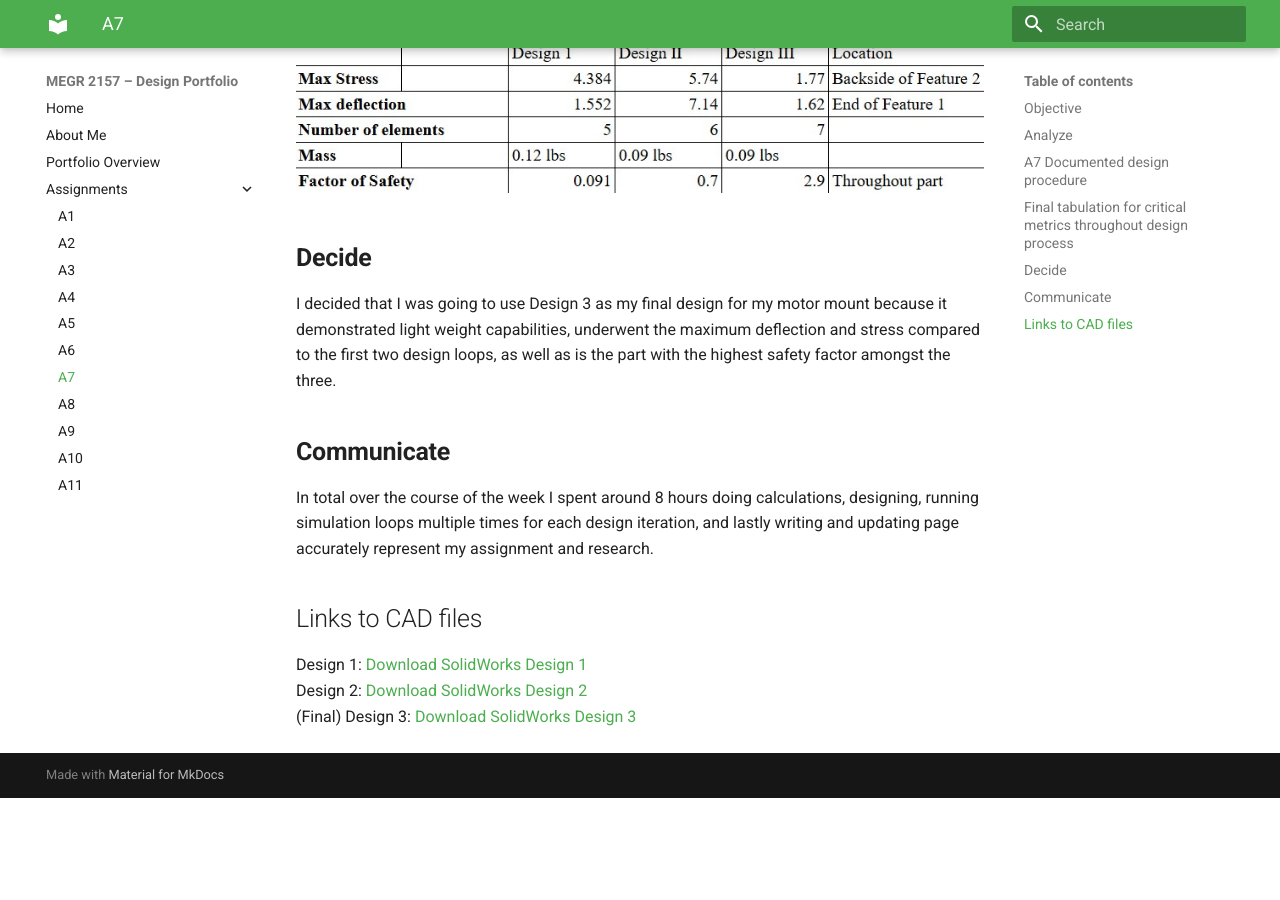
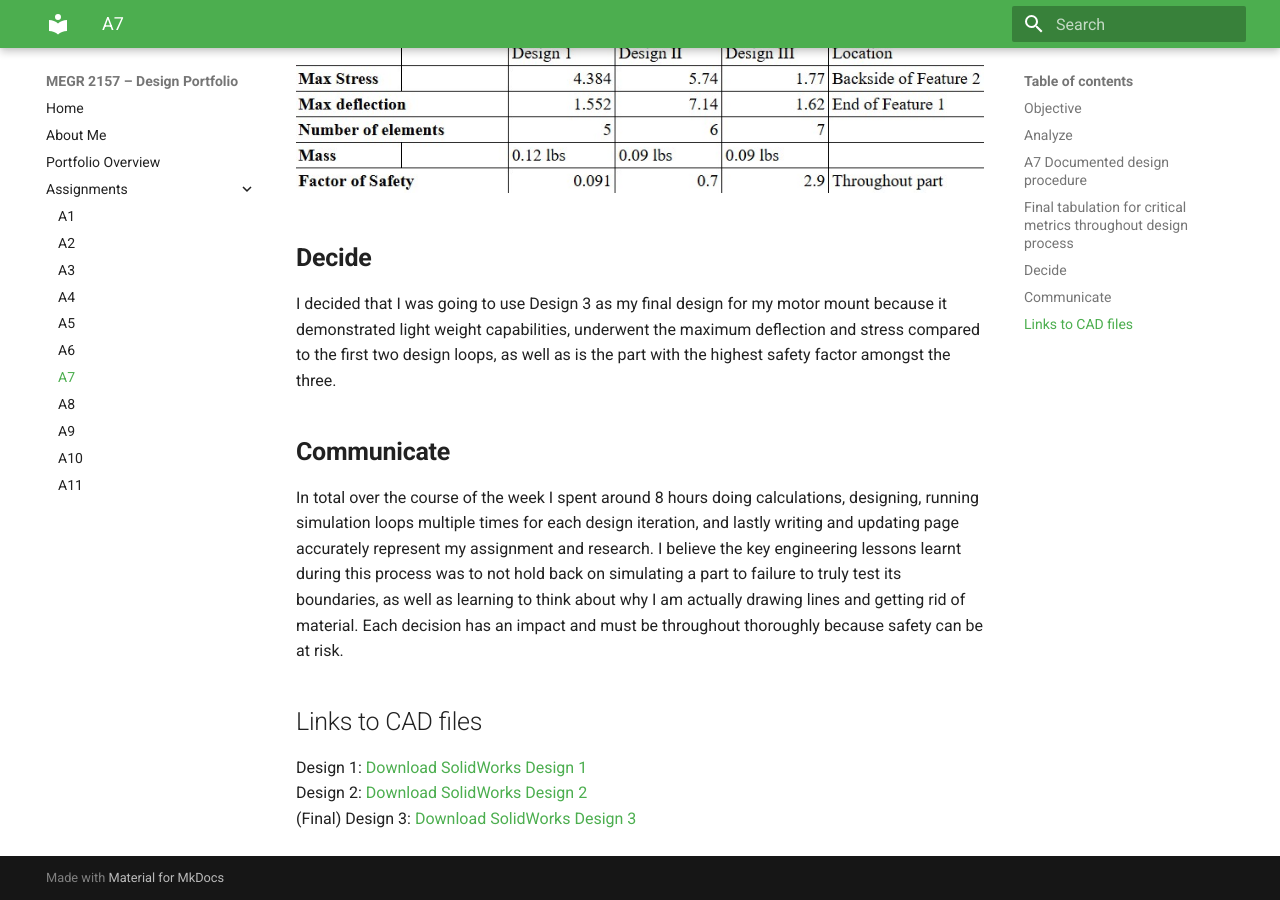
Before and after one commit to jhatch24/megr2156-portfolio, an MkDocs documentation site: the page built from docs/assignments/A07/index.md, in a window 1280 px wide and 900 px high, scrolled down 2762 px. Built offline with MkDocs 1.6.1 and Material for MkDocs 9.7.7, drawn with Linux system fonts in a browser that asks for light colours; before the commit the page ends 3560 px from its top, so only the background shows below that.

Commit message:
Enhance communication section with design insights
Expanded the communication section with insights on engineering lessons learned during the design process.

```diff
--- a/docs/assignments/A07/index.md
+++ b/docs/assignments/A07/index.md
@@ -23,7 +23,7 @@ Tabulation of each outer-loop iteration for the following metrics:
 I decided that I was going to use Design 3 as my final design for my motor mount because it demonstrated light weight capabilities, underwent the maximum deflection and stress compared to the first two design loops, as well as is the part with the highest safety factor amongst the three.
 
 ## **Communicate**
-In total over the course of the week I spent around 8 hours doing calculations, designing, running simulation loops multiple times for each design iteration, and lastly writing and updating page accurately represent my assignment and research.
+In total over the course of the week I spent around 8 hours doing calculations, designing, running simulation loops multiple times for each design iteration, and lastly writing and updating page accurately represent my assignment and research. I believe the key engineering lessons learnt during this process was to not hold back on simulating a part to failure to truly test its boundaries, as well as learning to think about why I am actually drawing lines and getting rid of material. Each decision has an impact and must be throughout thoroughly because safety can be at risk.
 
 ## Links to CAD files
 Design 1: <a href="CAD_A6_Bracket.STEP" download>Download SolidWorks Design 1</a>
```
